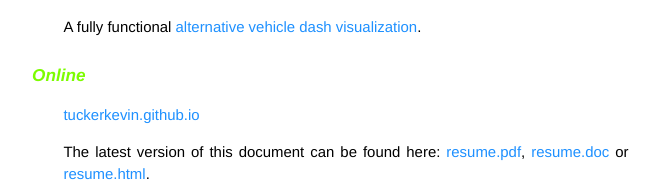
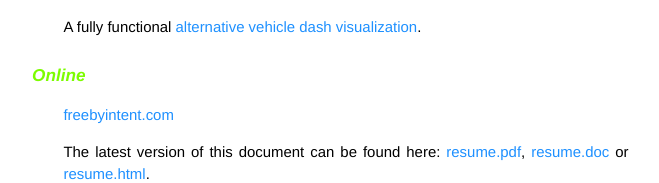
Before and after one commit to tuckerkevin/tuckerkevin.github.io, a Jekyll site: the page built from resume.md, in a window 1280 px wide and 900 px high, scrolled down 1824 px. Shown: the part 714-897 px from the top of the window, without its empty margins (294-953 px from the left). Built offline with Jekyll 4.4.1, drawn with Linux system fonts in a browser that asks for light colours; Markdown is read by kramdown in place of the engine named in the settings.

Commit message:
Update domain name on resume.

```diff
--- a/resume.md
+++ b/resume.md
@@ -111,6 +111,6 @@ A fully functional [alternative vehicle dash visualization]({{site.url}}/dash.ht
 
 ## Online
 
-[tuckerkevin.github.io](http://tuckerkevin.github.io)
+[freebyintent.com](http://freebyintent.com)
 
 The latest version of this document can be found here: [resume.pdf](https://dl.dropbox.com/u/17087118/resume.pdf), [resume.doc](https://dl.dropbox.com/u/17087118/resume.doc) or [resume.html]({{site.url}}/resume.html).
```
